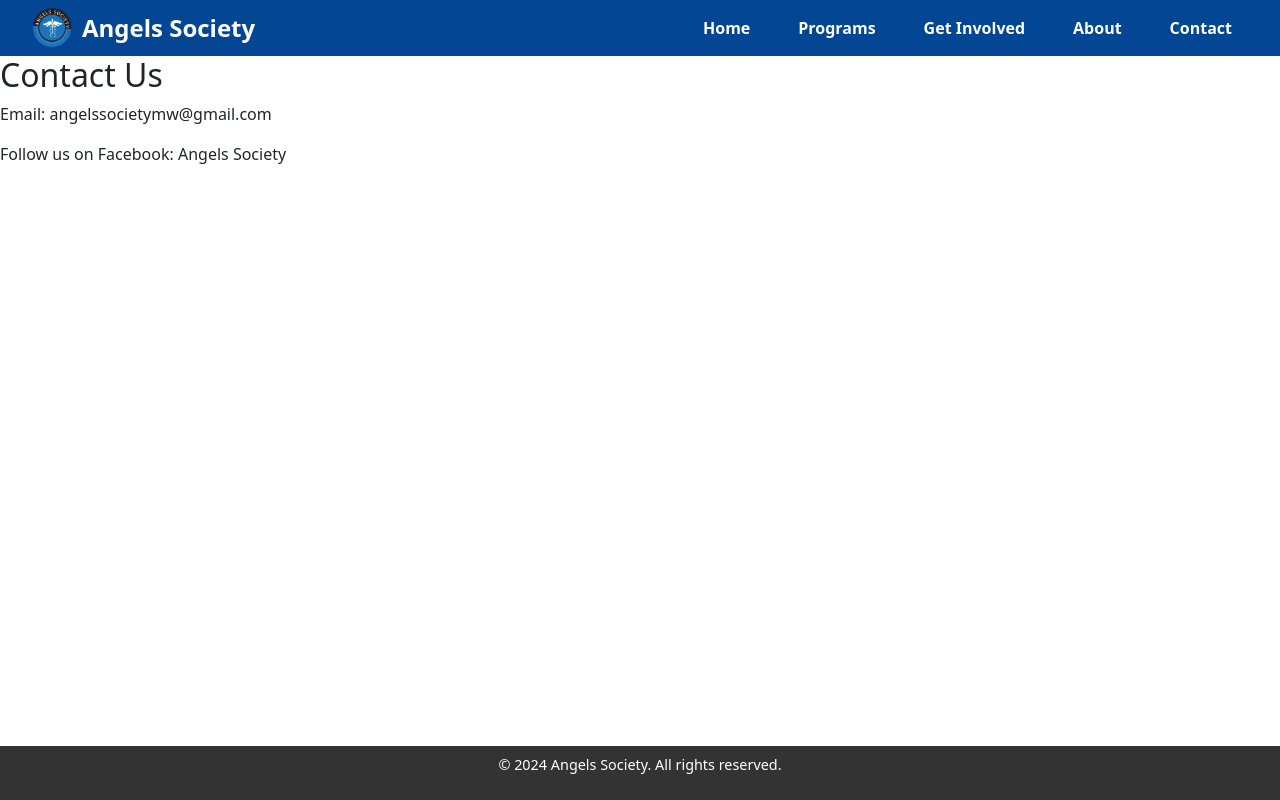
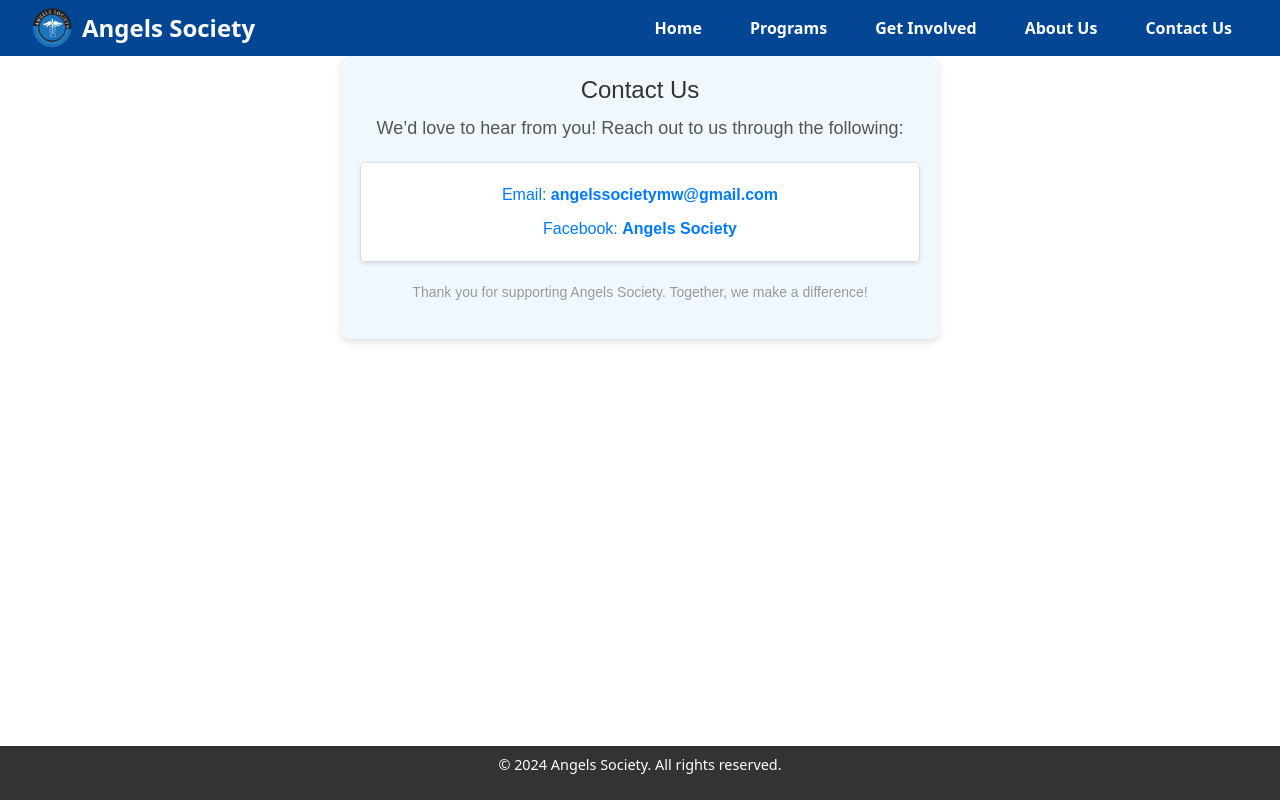
Before and after one commit to MarcuzAC/angels-society, a React (Create React App) app: page /contact in a window 1280 px wide. Built offline with nearby package versions, Linux system fonts and the light colour scheme.

Commit message:
Fixed Get INvolved and Contact Us

```diff
--- a/package.json
+++ b/package.json
@@ -8,6 +8,7 @@
     "@testing-library/react": "^13.4.0",
     "@testing-library/user-event": "^13.5.0",
     "bootstrap": "^5.3.3",
+    "emailjs-com": "^3.2.0",
     "react": "^18.3.1",
     "react-dom": "^18.3.1",
     "react-router-dom": "^6.28.0",
--- a/src/components/About.jsx
+++ b/src/components/About.jsx
@@ -65,7 +65,7 @@ const About = () => {
       </p>
 
       {/* Executives Section */}
-      <h3>Secreteriate</h3>
+      <h3>Secreteriat</h3>
       <div style={styles.tilesContainer}>
         {executives.map((executive, index) => (
           <div key={index} style={styles.tile}>
--- a/src/components/Contact.jsx
+++ b/src/components/Contact.jsx
@@ -2,10 +2,96 @@ import React from "react";
 
 const Contact = () => {
   return (
-    <section>
-      <h2>Contact Us</h2>
-      <p>Email: angelssocietymw@gmail.com</p>
-      <p>Follow us on Facebook: Angels Society</p>
+    <section
+      style={{
+        fontFamily: "Arial, sans-serif",
+        padding: "20px",
+        maxWidth: "600px",
+        margin: "auto",
+        backgroundColor: "#f0f8ff",
+        borderRadius: "10px",
+        boxShadow: "0 4px 6px rgba(0, 0, 0, 0.1)",
+        textAlign: "center",
+      }}
+    >
+      <h2
+        style={{
+          fontSize: "24px",
+          color: "#333",
+          marginBottom: "10px",
+        }}
+      >
+        Contact Us
+      </h2>
+      <p
+        style={{
+          fontSize: "18px",
+          color: "#555",
+          marginBottom: "20px",
+        }}
+      >
+        We’d love to hear from you! Reach out to us through the following:
+      </p>
+      <div
+        style={{
+          padding: "10px",
+          backgroundColor: "#fff",
+          borderRadius: "5px",
+          border: "1px solid #ddd",
+          marginBottom: "20px",
+          boxShadow: "0 2px 4px rgba(0, 0, 0, 0.1)",
+        }}
+      >
+        <p
+          style={{
+            fontSize: "16px",
+            color: "#007bff",
+            margin: "10px 0",
+          }}
+        >
+          Email:{" "}
+          <a
+            href="mailto:angelssocietymw@gmail.com"
+            style={{
+              textDecoration: "none",
+              color: "#007bff",
+              fontWeight: "bold",
+            }}
+          >
+            angelssocietymw@gmail.com
+          </a>
+        </p>
+        <p
+          style={{
+            fontSize: "16px",
+            color: "#007bff",
+            margin: "10px 0",
+          }}
+        >
+          Facebook:{" "}
+          <a
+            href="https://facebook.com/angelssociety"
+            target="_blank"
+            rel="noopener noreferrer"
+            style={{
+              textDecoration: "none",
+              color: "#007bff",
+              fontWeight: "bold",
+            }}
+          >
+            Angels Society
+          </a>
+        </p>
+      </div>
+      <p
+        style={{
+          fontSize: "14px",
+          color: "#999",
+          marginTop: "10px",
+        }}
+      >
+        Thank you for supporting Angels Society. Together, we make a difference!
+      </p>
     </section>
   );
 };
--- a/src/components/GetInvolved.jsx
+++ b/src/components/GetInvolved.jsx
@@ -1,12 +1,271 @@
-import React from "react";
+import React, { useState } from "react";
+import emailjs from "emailjs-com";
 
 const GetInvolved = () => {
+  const [formState, setFormState] = useState({
+    involvementType: "",
+    name: "",
+    email: "",
+    message: "",
+  });
+
+  const [submissionStatus, setSubmissionStatus] = useState(null);
+
+  const handleInputChange = (e) => {
+    const { name, value } = e.target;
+    setFormState({ ...formState, [name]: value });
+  };
+
+  const handleSubmit = (e) => {
+    e.preventDefault();
+
+    const templateParams = {
+      name: formState.name,
+      email: formState.email,
+      involvementType: formState.involvementType,
+      message: formState.message,
+    };
+
+    emailjs
+      .send("YOUR_SERVICE_ID", "YOUR_TEMPLATE_ID", templateParams, "YOUR_USER_ID")
+      .then(
+        (response) => {
+          console.log("Email sent successfully:", response);
+          setSubmissionStatus(
+            `Thank you, ${formState.name}! Your ${formState.involvementType} request has been received.`
+          );
+        },
+        (error) => {
+          console.error("Email send error:", error);
+          setSubmissionStatus("There was an error. Please try again.");
+        }
+      );
+
+    setFormState({
+      involvementType: "",
+      name: "",
+      email: "",
+      message: "",
+    });
+  };
+
+  const handleOptionSelect = (option) => {
+    setFormState({ ...formState, involvementType: option });
+    setSubmissionStatus(null);
+  };
+
   return (
-    <section>
-      <h2>Get Involved</h2>
-      <p>
+    <section
+      style={{
+        fontFamily: "Arial, sans-serif",
+        padding: "20px",
+        maxWidth: "600px",
+        margin: "auto",
+        backgroundColor: "#f9f9f9",
+        borderRadius: "10px",
+        boxShadow: "0 4px 6px rgba(0, 0, 0, 0.1)",
+      }}
+    >
+      <h2
+        style={{
+          textAlign: "center",
+          color: "#333",
+          marginBottom: "10px",
+        }}
+      >
+        Get Involved
+      </h2>
+      <p
+        style={{
+          textAlign: "center",
+          color: "#555",
+          marginBottom: "20px",
+        }}
+      >
         Join us as a volunteer or supporter to make healthcare more accessible for everyone.
       </p>
+
+      <div
+        style={{
+          display: "flex",
+          justifyContent: "space-around",
+          marginBottom: "20px",
+        }}
+      >
+        <button
+          style={{
+            padding: "10px 20px",
+            backgroundColor: "#007bff",
+            color: "#fff",
+            border: "none",
+            borderRadius: "5px",
+            cursor: "pointer",
+          }}
+          onClick={() => handleOptionSelect("Request to Join Society")}
+        >
+          Request to Join Society
+        </button>
+        <button
+          style={{
+            padding: "10px 20px",
+            backgroundColor: "#28a745",
+            color: "#fff",
+            border: "none",
+            borderRadius: "5px",
+            cursor: "pointer",
+          }}
+          onClick={() => handleOptionSelect("Make Donation")}
+        >
+          Make a Donation
+        </button>
+        <button
+          style={{
+            padding: "10px 20px",
+            backgroundColor: "#ffc107",
+            color: "#fff",
+            border: "none",
+            borderRadius: "5px",
+            cursor: "pointer",
+          }}
+          onClick={() => handleOptionSelect("Other Involvement")}
+        >
+          Other Involvement
+        </button>
+      </div>
+
+      {submissionStatus && (
+        <p
+          style={{
+            textAlign: "center",
+            color: submissionStatus.includes("Thank you") ? "#28a745" : "#dc3545",
+            marginBottom: "20px",
+          }}
+        >
+          {submissionStatus}
+        </p>
+      )}
+
+      {formState.involvementType && (
+        <form onSubmit={handleSubmit}>
+          <h3
+            style={{
+              color: "#333",
+              marginBottom: "10px",
+            }}
+          >
+            {formState.involvementType}
+          </h3>
+          <label
+            style={{
+              display: "block",
+              marginBottom: "10px",
+              color: "#555",
+            }}
+          >
+            Name:
+            <input
+              type="text"
+              name="name"
+              value={formState.name}
+              onChange={handleInputChange}
+              required
+              style={{
+                width: "100%",
+                padding: "10px",
+                marginTop: "5px",
+                borderRadius: "5px",
+                border: "1px solid #ccc",
+              }}
+            />
+          </label>
+          <label
+            style={{
+              display: "block",
+              marginBottom: "10px",
+              color: "#555",
+            }}
+          >
+            Email:
+            <input
+              type="email"
+              name="email"
+              value={formState.email}
+              onChange={handleInputChange}
+              required
+              style={{
+                width: "100%",
+                padding: "10px",
+                marginTop: "5px",
+                borderRadius: "5px",
+                border: "1px solid #ccc",
+              }}
+            />
+          </label>
+          {formState.involvementType === "Make Donation" && (
+            <label
+              style={{
+                display: "block",
+                marginBottom: "10px",
+                color: "#555",
+              }}
+            >
+              Donation Amount:
+              <input
+                type="number"
+                name="message"
+                value={formState.message}
+                onChange={handleInputChange}
+                required
+                style={{
+                  width: "100%",
+                  padding: "10px",
+                  marginTop: "5px",
+                  borderRadius: "5px",
+                  border: "1px solid #ccc",
+                }}
+              />
+            </label>
+          )}
+          {formState.involvementType === "Other Involvement" && (
+            <label
+              style={{
+                display: "block",
+                marginBottom: "10px",
+                color: "#555",
+              }}
+            >
+              Message:
+              <textarea
+                name="message"
+                value={formState.message}
+                onChange={handleInputChange}
+                required
+                style={{
+                  width: "100%",
+                  padding: "10px",
+                  marginTop: "5px",
+                  borderRadius: "5px",
+                  border: "1px solid #ccc",
+                  height: "100px",
+                }}
+              />
+            </label>
+          )}
+          <button
+            type="submit"
+            style={{
+              padding: "10px 20px",
+              backgroundColor: "#007bff",
+              color: "#fff",
+              border: "none",
+              borderRadius: "5px",
+              cursor: "pointer",
+            }}
+          >
+            Submit
+          </button>
+        </form>
+      )}
     </section>
   );
 };
--- a/src/components/Navbar.jsx
+++ b/src/components/Navbar.jsx
@@ -57,8 +57,8 @@ const Navbar = () => {
         <Link to="/" style={linkStyle}>Home</Link>
         <Link to="/programs" style={linkStyle}>Programs</Link>
         <Link to="/get-involved" style={linkStyle}>Get Involved</Link>
-        <Link to="/about" style={linkStyle}>About</Link>
-        <Link to="/contact" style={linkStyle}>Contact</Link>
+        <Link to="/about" style={linkStyle}>About Us</Link>
+        <Link to="/contact" style={linkStyle}>Contact Us</Link>
       </div>
     </nav>
   );
```
Also changed, not shown: 1 other file (tests, documents, lock files or other folders).
